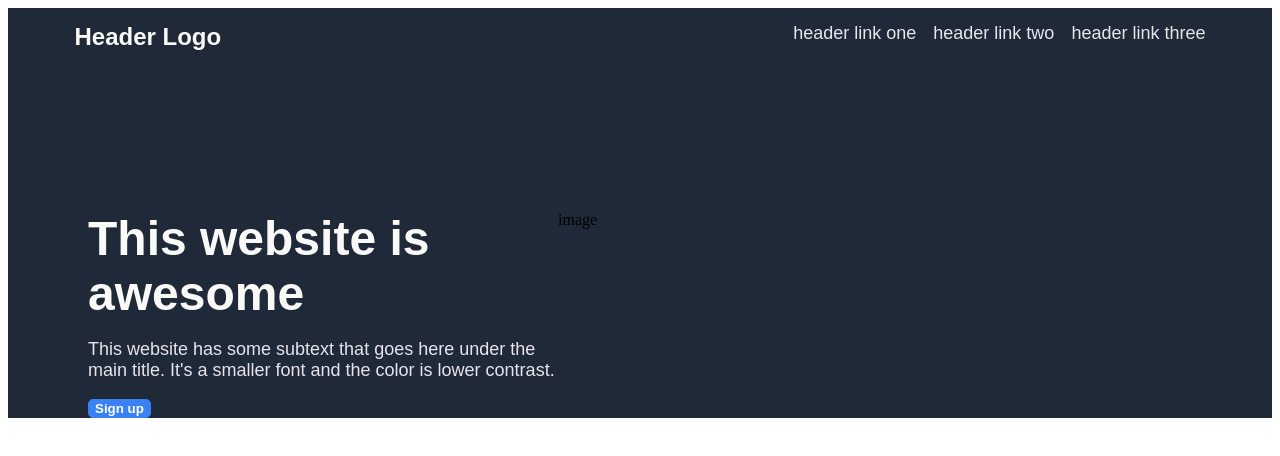
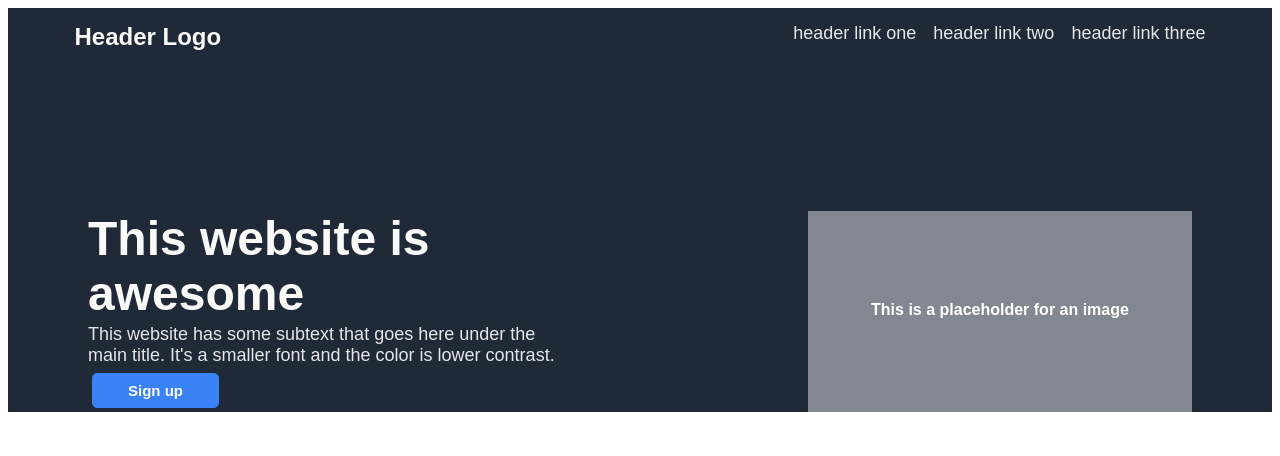
Before and after one commit to ahmad-commits/landing-page, a plain HTML site: page index.html in a window 1280 px wide. Drawn offline with Linux system fonts and the light colour scheme.

Commit message:
added image placeholder and button property

```diff
--- a/css/style.css
+++ b/css/style.css
@@ -48,16 +48,31 @@
 .main-div .paragraph {
     font-family: sans-serif;
     width:470px;
-    color: #E7E5EB;
+    color: #E5E7EB;
     font-size: 18px;
+    margin-top: 3px;
+    margin-bottom: 3px;
 }
 .main-div .sign-button {
     font-family: sans-serif;
     color: white;
+    font-size: 15px;
     background-color: #3882F6;
     border: 1px solid #3882F6;
     border-radius: 5px;
+    margin: 4px;
+    padding: 8px 35px;
     font-weight: bold;
     text-align: center;
 
 }
+.main-div .image-placeholder {
+    background: rgba(229, 231, 235, 0.5);
+    color: white;
+    font-family: sans-serif;
+    font-weight: bold;
+    margin-left: 250px;
+    padding-top: 90px;
+    width: 400px;
+    text-align: center;
+}
--- a/index.html
+++ b/index.html
@@ -25,7 +25,9 @@
                         <p class="paragraph">This website has some subtext that goes here under the main title. It's a smaller font and the color is lower contrast.</p>
                         <button class="sign-button">Sign up</button>
                     </div>
-                    <div class="image-placeholder">image</div>
+                    <div class="image-placeholder">
+                    This is a placeholder for an image
+                    </div>
                 </div>
             </div>
             <div class="beta part"></div>
```
